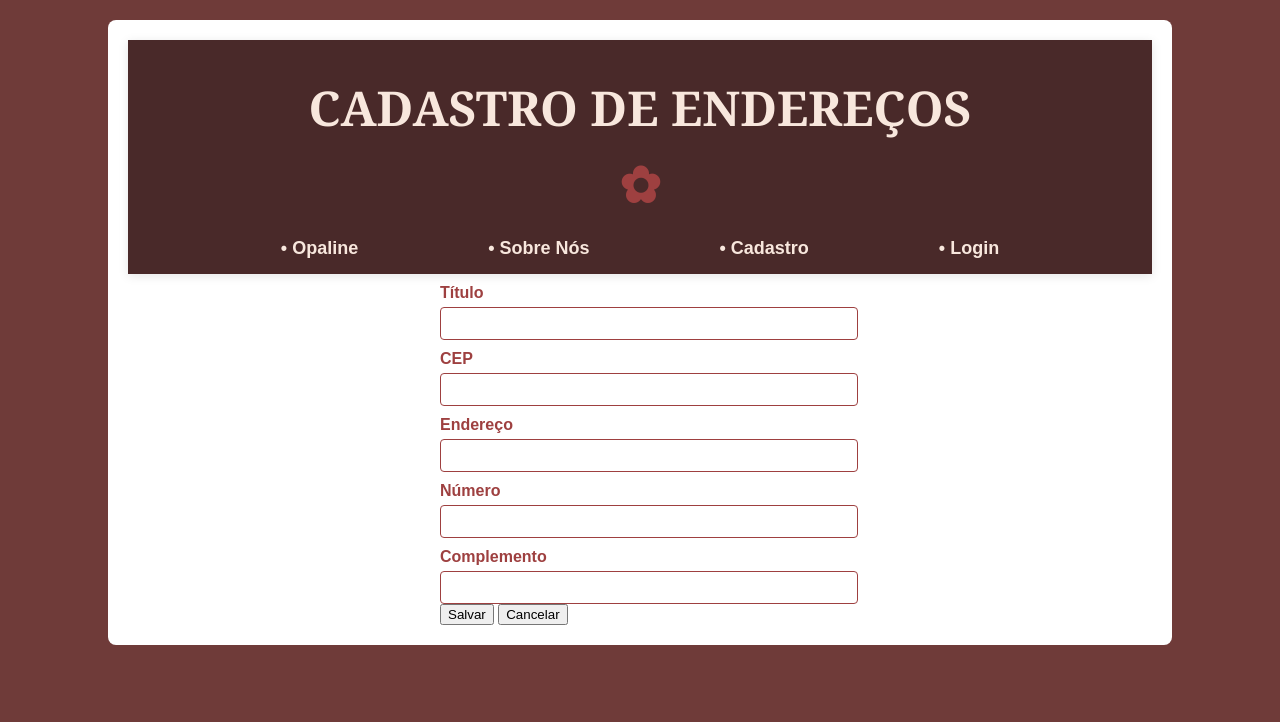
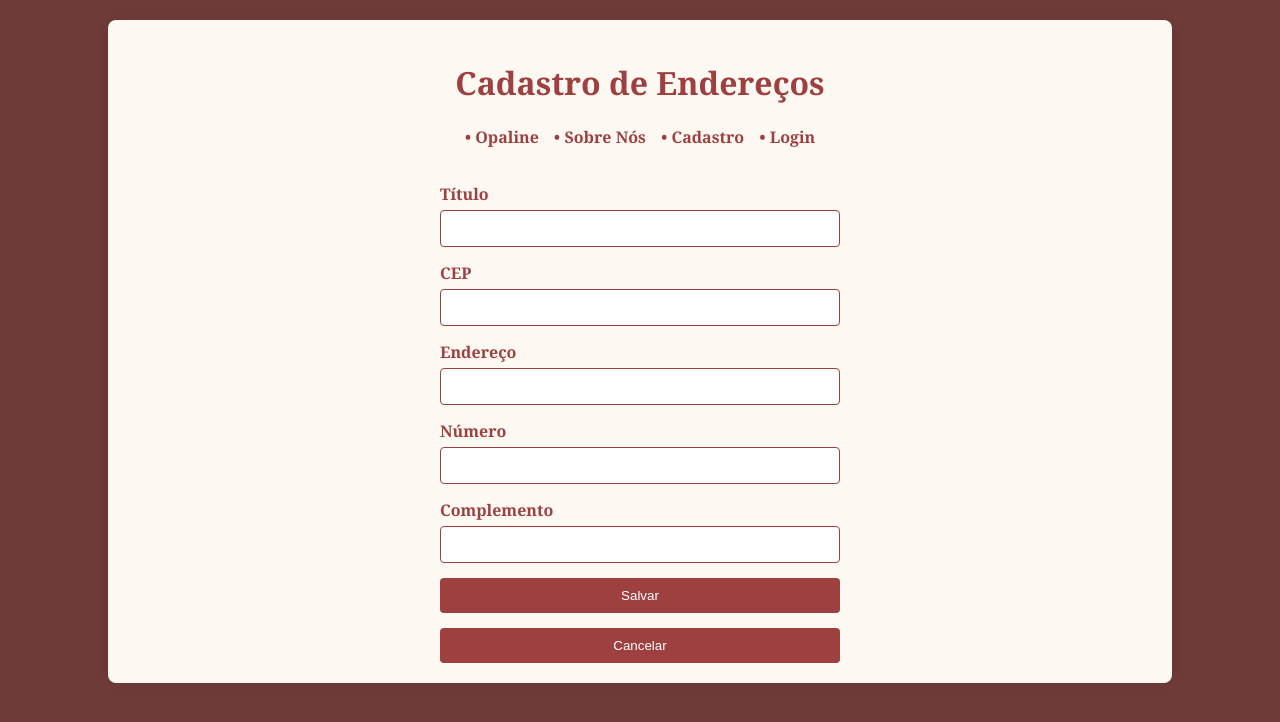
Before and after one commit to EveMerces/Opaline.Brand--Dev.Web, a plain HTML site: page 1. Opaline.Brand_ Atualizado/endereços/cadastro_enderecos.html in a window 1280 px wide. Drawn offline with Linux system fonts and the light colour scheme; files that its build step writes are made by us from their sources.

Commit message:
Atualização das estilizações dos arquivos

```diff
--- /dev/null
+++ b/1. Opaline.Brand_ Atualizado/endereços/cadastro_enderecos.css
@@ -0,0 +1,104 @@
+/* Fundo e fonte geral */
+body {
+    font-family: 'Georgia', serif;
+    background-color: #6f3b39;
+    margin: 0;
+    padding: 0;
+}
+
+/* Estrutura principal */
+.container {
+    width: 80%;
+    margin: auto;
+    background: #fdf8f2;
+    padding: 20px;
+    border-radius: 8px;
+    margin-top: 20px;
+    box-shadow: 0 0 10px rgba(0, 0, 0, 0.1);
+}
+
+/* Cabeçalho */
+header {
+    text-align: center;
+    margin-bottom: 20px;
+}
+
+.main-title {
+    font-size: 32px;
+    font-weight: bold;
+    color: #9e4040; /* cor mais visível e consistente */
+}
+
+/* Navegação */
+.main-nav ul {
+    list-style: none;
+    padding: 0;
+    display: flex;
+    justify-content: center;
+    gap: 15px;
+    margin-top: 10px;
+}
+
+.main-nav ul li a {
+    text-decoration: none;
+    color: #9e4040;
+    font-weight: bold;
+    transition: color 0.3s ease;
+}
+
+.main-nav ul li a:hover {
+    color: #d25c5c;
+}
+
+/* Formulário */
+form {
+    max-width: 400px;
+    margin: auto;
+    display: flex;
+    flex-direction: column;
+}
+
+/* Labels */
+label {
+    margin-top: 15px;
+    font-weight: bold;
+    color: #9e4040;
+}
+
+/* Inputs */
+input[type="text"],
+input[type="email"],
+input[type="date"],
+input[type="password"] {
+    width: 100%;
+    padding: 10px;
+    margin-top: 5px;
+    border: 1px solid #9e4040;
+    border-radius: 4px;
+    box-sizing: border-box;
+    transition: border-color 0.3s ease;
+}
+
+input[type="text"]:focus,
+input[type="email"]:focus,
+input[type="date"]:focus,
+input[type="password"]:focus {
+    border-color: #d25c5c;
+    outline: none;
+}
+
+/* Botões */
+button {
+    padding: 10px;
+    margin-top: 15px;
+    background-color: #9e4040;
+    color: white;
+    border: none;
+    border-radius: 4px;
+    cursor: pointer;
+    transition: background-color 0.3s ease;
+}
+
+button:hover {
+    background-color: #d25c5c;
+}
--- a/1. Opaline.Brand_ Atualizado/endereços/cadastro_enderecos.html
+++ b/1. Opaline.Brand_ Atualizado/endereços/cadastro_enderecos.html
@@ -4,89 +4,14 @@
     <meta charset="UTF-8">
     <meta name="viewport" content="width=device-width, initial-scale=1.0">
     <title>Cadastro</title>
-    <script src=""></script>
-    <link rel="stylesheet" href="index.css">
-    <style>
-        body {
-            font-family: Arial, sans-serif;
-            background-color: #fdf8f2;
-            margin: 0;
-            padding: 0;
-        }
-        .container {
-            width: 80%;
-            margin: auto;
-            background: white;
-            padding: 20px;
-            border-radius: 8px;
-            margin-top: 20px;
-        }
-        header {
-            text-align: center;
-        }
-        .main-title {
-            font-size: 32px;
-            font-weight: bold;
-            color: #f8e7dd;
-        }
-        .main-nav ul {
-            list-style: none;
-            padding: 0;
-            display: flex;
-            justify-content: center;
-            gap: 15px;
-        }
-        .main-nav ul li {
-            display: inline;
-        }
-        .main-nav ul li a {
-            text-decoration: none;
-            color: #f8e7dd;
-            font-weight: bold;
-        }
-        form {
-            max-width: 400px;
-            margin: auto;
-        }
-        label {
-            display: block;
-            margin-top: 10px;
-            font-weight: bold;
-            color: #9e4040;
-        }
-        input[type="text"],
-        input[type="email"],
-        input[type="date"],
-        input[type="password"] {
-            width: 100%;
-            padding: 8px;
-            margin-top: 5px;
-            border: 1px solid #9e4040;
-            border-radius: 4px;
-        }
-        input[type="checkbox"] {
-            margin-top: 10px;
-        }
-        input[type="button"] {
-            width: 100%;
-            padding: 10px;
-            background-color: #9e4040;
-            color: white;
-            border: none;
-            border-radius: 4px;
-            cursor: pointer;
-            margin-top: 15px;
-        }
-        input[type="button"]:hover {
-            background-color: #9e4040;
-        }
-    </style>
+    <link rel="stylesheet" href="../endereços/cadastro_enderecos.css">
 </head>
+
 <body>
     <div class="container">
         <header>
-            <h1 class="main-title">CADASTRO DE ENDEREÇOS</h1>
-            <link rel="stylesheet" href="index.css">
+            <h1 class="main-title">Cadastro de Endereços</h1>
+            <link rel="stylesheet" href="../endereços/cadastro_enderecos.css">
             <nav class="main-nav">
                 <ul>
                 <li><a href="../pagina_inicial/index.html">• Opaline</a></li>
@@ -103,7 +28,7 @@
             <label> Número <input type="text" name="numero" id="numero" /></label>
             <label> Complemento <input type="text" name="complemento" id="complemento" /></label>
               <button onclick="cadastro_endereco(event)">Salvar</button>
-              <button type="button" onclick="window.location.href='listagem.html'">Cancelar</button>
+              <button type="button" onclick="window.location.href='listagem_enderecos.html'">Cancelar</button>
 
         </form>
     </div>
--- /dev/null
+++ b/1. Opaline.Brand_ Atualizado/endereços/editar_enderecos.css
@@ -0,0 +1,62 @@
+/* Editar Endereço - CSS */
+
+body {
+  font-family: Arial, sans-serif;
+  background-color: #fdf8f2;
+  margin: 0;
+  padding: 0;
+}
+
+.container {
+  width: 80%;
+  max-width: 500px;
+  margin: 30px auto;
+  background: white;
+  padding: 25px;
+  border-radius: 8px;
+  box-shadow: 0 2px 8px rgba(0,0,0,0.1);
+}
+
+header {
+  text-align: center;
+  margin-bottom: 20px;
+}
+
+.main-title {
+  font-size: 32px;
+  font-weight: bold;
+  color: #9e4040;
+}
+
+form {
+  display: flex;
+  flex-direction: column;
+  gap: 15px;
+}
+
+label {
+  font-weight: bold;
+  color: #9e4040;
+}
+
+input[type="text"] {
+  width: 100%;
+  padding: 10px;
+  border: 1px solid #9e4040;
+  border-radius: 4px;
+}
+
+button {
+  padding: 12px;
+  background-color: #9e4040;
+  color: white;
+  border: none;
+  border-radius: 4px;
+  cursor: pointer;
+  font-weight: bold;
+  transition: background-color 0.3s ease;
+}
+
+button:hover {
+  background-color: #7d2d2d;
+}
--- a/1. Opaline.Brand_ Atualizado/endereços/listagem.css
+++ b/1. Opaline.Brand_ Atualizado/endereços/listagem.css
@@ -1,204 +1,186 @@
-/* Reset e estrutura base */
-html, body {
-    height: 100%;
-    margin: 0;
-    padding: 0;
-    font-family: 'Poppins', sans-serif;
-    background-color: #6f3b39;
-    color: #caa192;
-    display: flex;
-    flex-direction: column;
+/* Reset básico */
+* {
+  margin: 0;
+  padding: 0;
+  box-sizing: border-box;
 }
 
-/* Área principal centralizada */
-main {
-    flex: 1;
-    display: flex;
-    align-items: center;
-    justify-content: center;
-    padding: 40px 20px;
+body {
+  font-family: 'Arial', sans-serif;
+  background-color: #fdf8f2;
+  color: #333;
+  padding: 20px;
 }
 
-/* Container da tabela */
-.container {
-    max-width: 1000px;
-    width: 100%;
-    background-color: #fff;
-    padding: 40px;
-    border-radius: 12px;
-    box-shadow: 0 4px 12px rgba(0, 0, 0, 0.2);
-    display: flex;
-    flex-direction: column;
-    align-items: center;
-    animation: fadeIn 0.6s ease-in-out;
-    margin-top: 40px;
-    margin-bottom: 40px;
+header {
+  text-align: center;
+  margin-bottom: 30px;
 }
 
-/* Animação suave */
-@keyframes fadeIn {
-    from { opacity: 0; transform: translateY(20px); }
-    to { opacity: 1; transform: translateY(0); }
+.main-title {
+  font-size: 48px;
+  font-family: "Georgia", serif;
+  color: #9e4040;
+  margin: 20px 0;
+}
+.main-title::after {
+  content: "✿"; /* Símbolo decorativo */
+  font-size: 50px;
+  color: #9e4040;
+  display: block;
+  text-align: center;
+  margin-top: 10px;
 }
 
-/* Botão de cadastro */
-.btn-cadastrar {
-    background-color: #9e4040;
-    color: white;
-    padding: 10px 20px;
-    font-weight: bold;
-    border: none;
-    border-radius: 6px;
-    cursor: pointer;
-    margin-bottom: 20px;
-    transition: background-color 0.3s ease, transform 0.2s ease;
+.main-nav ul {
+  list-style: none;
+  display: flex;
+  justify-content: center;
+  gap: 20px;
 }
 
-.btn-cadastrar:hover {
-    background-color: #7c2f2f;
-    transform: scale(1.05);
+.main-nav ul li a {
+  text-decoration: none;
+  color: #9e4040;
+  font-weight: bold;
+  transition: color 0.3s ease;
 }
 
-/* Tabela */
+.main-nav ul li a:hover {
+  color: #7d2d2d;
+}
+
+main {
+  max-width: 1000px;
+  margin: 0 auto;
+  background: white;
+  padding: 30px;
+  border-radius: 10px;
+  box-shadow: 0 2px 10px rgba(0,0,0,0.1);
+}
+
+/* Centralizar h2 e botão dentro do main */
+main h2 {
+  text-align: center;
+}
+
+main button {
+  display: block;
+  margin: 0 auto 20px auto;
+}
+
+h2 {
+  font-size: 28px;
+  margin-bottom: 20px;
+  color: #9e4040;
+}
+
+button {
+  padding: 10px 20px;
+  background-color: #9e4040;
+  color: white;
+  border: none;
+  border-radius: 5px;
+  font-weight: bold;
+  cursor: pointer;
+  margin-bottom: 20px;
+  transition: background-color 0.3s ease;
+}
+
+button:hover {
+  background-color: #7d2d2d;
+}
+
+/* Estilo da Tabela */
 table {
-    width: 100%;
-    border-collapse: collapse;
-    background-color: #fff;
+  width: 100%;
+  border-collapse: collapse;
+  margin-top: 10px;
 }
 
 th, td {
-    border: 1px solid #ccc;
-    padding: 12px;
-    text-align: left;
-    color: #4a2c2a;
+  padding: 12px 15px;
+  text-align: center;
 }
 
 th {
-    background-color: #f8e7dd;
-    color: #492929;
-    font-weight: bold;
+  background-color: #9e4040;
+  color: white;
 }
 
-/* Botões de ação com ícones */
-.actions button {
-    padding: 8px 14px;
-    margin-right: 6px;
-    background-color: #9e4040;
-    color: white;
-    border: none;
-    border-radius: 6px;
-    cursor: pointer;
-    font-weight: bold;
-    transition: background-color 0.3s ease, transform 0.2s ease;
-    display: inline-flex;
-    align-items: center;
-    gap: 6px;
+tbody tr:nth-child(even) {
+  background-color: #f9e8e8;
 }
 
-.actions button:nth-child(1)::before {
-    content: "✏️"; /* Atualizar */
+tbody tr:hover {
+  background-color: #ffecec;
 }
 
-.actions button:nth-child(2)::before {
-    content: "🗑️"; /* Deletar */
+/* Botões dentro da tabela */
+td button {
+  margin: 0.5px;
+  padding: 6px 12px;
+  font-size: 0.9em;
 }
 
-.actions button:nth-child(3)::before {
-    content: "🗺️"; /* Cadastrar ou Ver no Mapa */
+/* Modal */
+.modal {
+  display: none;
+  position: fixed;
+  z-index: 999;
+  left: 0;
+  top: 0;
+  width: 100%;
+  height: 100%;
+  overflow: auto;
+  background-color: rgba(0,0,0,0.5);
 }
 
-
-.actions button:hover {
-    background-color: #7c2f2f;
-    transform: scale(1.05);
+.modal-content {
+  background-color: white;
+  margin: 10% auto;
+  padding: 30px;
+  border-radius: 10px;
+  width: 400px;
+  box-shadow: 0 2px 10px rgba(0,0,0,0.2);
+  display: flex;
+  flex-direction: column;
+  gap: 15px;
 }
 
-/* Navegação */
-.main-nav ul {
-    display: flex;
-    justify-content: center;
-    gap: 60px;
-    list-style: none;
-    padding: 0;
-    margin: 20px 0;
+.modal-content h3 {
+  font-size: 24px;
+  color: #9e4040;
+  margin-bottom: 10px;
 }
 
-.main-nav ul li {
-    text-align: center;
+.modal-content input {
+  padding: 10px;
+  border: 1px solid #9e4040;
+  border-radius: 5px;
 }
 
-.main-nav ul li a {
-    text-decoration: none;
-    font-size: 18px;
-    font-weight: bold;
-    color: #f8e7dd;
-    padding: 10px 15px;
-    border-radius: 5px;
-    transition: background-color 0.3s ease, color 0.3s ease, transform 0.2s ease;
-}
-
-.main-nav ul li a:hover {
-    background-color: #f49292;
-    color: #fff;
-    text-shadow: 0 0 5px #fff;
-    transform: scale(1.05);
-}
-
-/* Título */
-.main-title {
-    font-size: 48px;
-    font-family: "Georgia", serif;
-    color: #f8e7dd;
-    margin: 60px 0 20px;
-    text-align: center;
-}
-
-.main-title::after {
-    content: "✿";
-    font-size: 40px;
-    color: #9e4040;
-    display: block;
-    margin-top: 10px;
+.modal-content button {
+  width: 100%;
 }
 
 /* Responsividade */
-@media (max-width: 768px) {
-    .container {
-        padding: 20px;
-    }
+@media (max-width: 600px) {
+  main {
+    padding: 20px;
+  }
 
-    table, thead, tbody, th, td, tr {
-        display: block;
-        width: 100%;
-    }
+  table, thead, tbody, th, td, tr {
+    display: block;
+  }
 
-    thead {
-        display: none;
-    }
+  th, td {
+    text-align: left;
+    padding: 10px;
+  }
 
-    tr {
-        margin-bottom: 15px;
-        border-bottom: 2px solid #f8e7dd;
-    }
-
-    td {
-        padding: 10px;
-        text-align: right;
-        position: relative;
-    }
-
-    td::before {
-        content: attr(data-label);
-        position: absolute;
-        left: 10px;
-        font-weight: bold;
-        color: #9e4040;
-        text-align: left;
-    }
-
-    .actions {
-        display: flex;
-        justify-content: flex-end;
-        gap: 10px;
-    }
+  tbody tr {
+    margin-bottom: 15px;
+    border-bottom: 1px solid #ccc;
+  }
 }
```
Also changed, not shown: 1. Opaline.Brand_ Atualizado/cadastro_usuario/tela_cadastro.html (+4 -4 lines), 1. Opaline.Brand_ Atualizado/endereços/listagem_enderecos.html (+1 -31 lines), 1. Opaline.Brand_ Atualizado/login/login.html (+3 -3 lines), 1. Opaline.Brand_ Atualizado/pagina_inicial/sobre_nos.html (+3 -6 lines).
